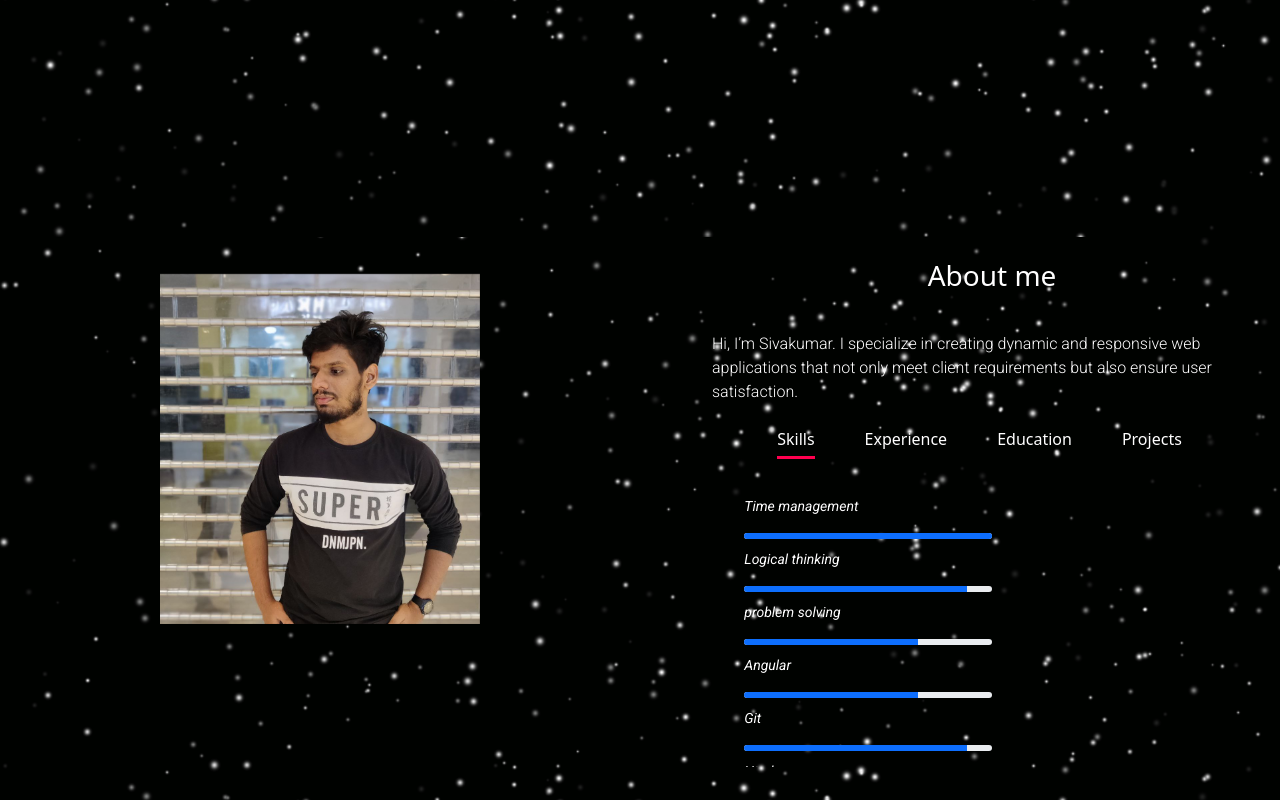
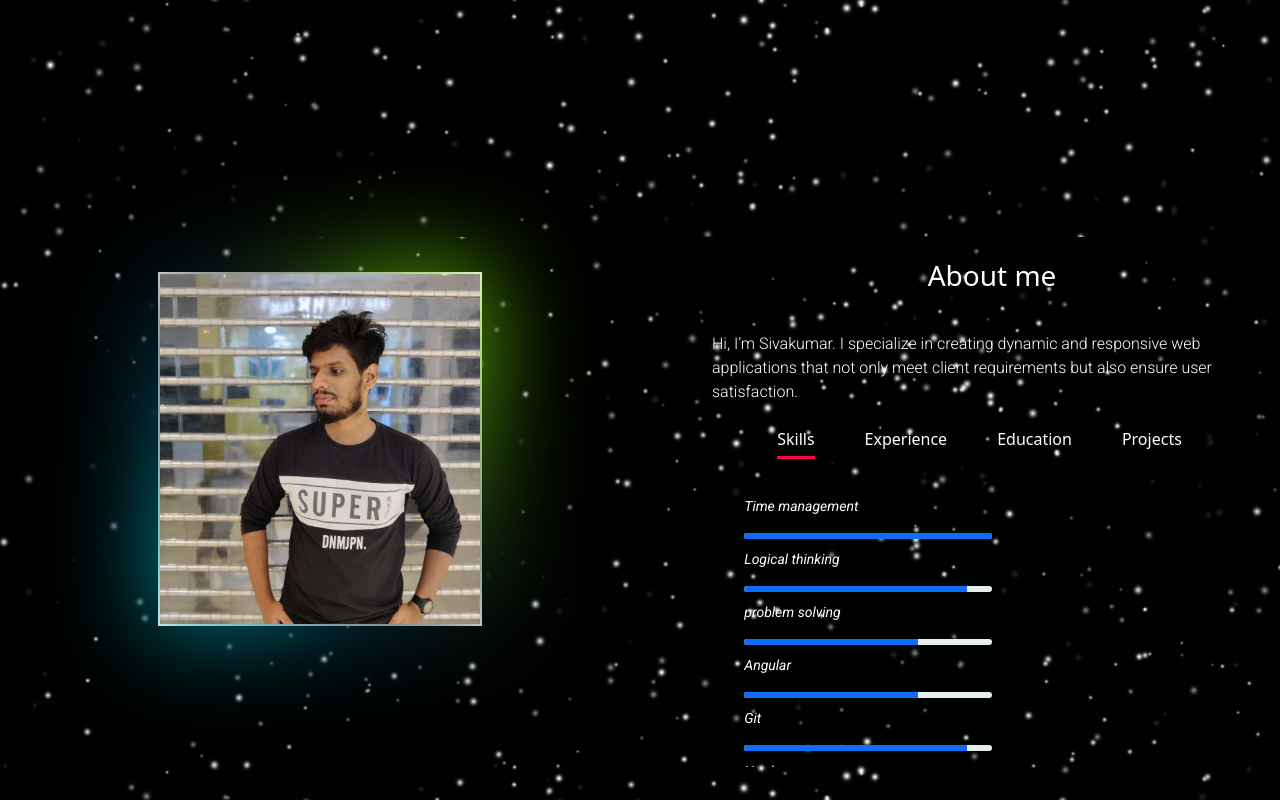
Before and after one commit to Sivakumarsrinivasan/Portfolio, an Angular app: page / in a window 1280 px wide. Shown: the part 600-1400 px from the top of the page. Built offline with nearby package versions, Linux system fonts and the light colour scheme.

Commit message:
Update about.component.css

```diff
--- a/src/app/about/about.component.css
+++ b/src/app/about/about.component.css
@@ -28,6 +28,7 @@
     display: flex;
     align-items: center;
     justify-content: center;
+    transform: translateZ(10px);
 }
 
 .about-img-box{
@@ -61,7 +62,7 @@
     background: #fff;;
     bottom: -2px;
     z-index: -1;
-    filter: blur(6px);
+    filter: blur(50px);
     background: linear-gradient(235deg,#89ff00,#060c21,#00bcd4);
 }
 .Developer-img{
```
